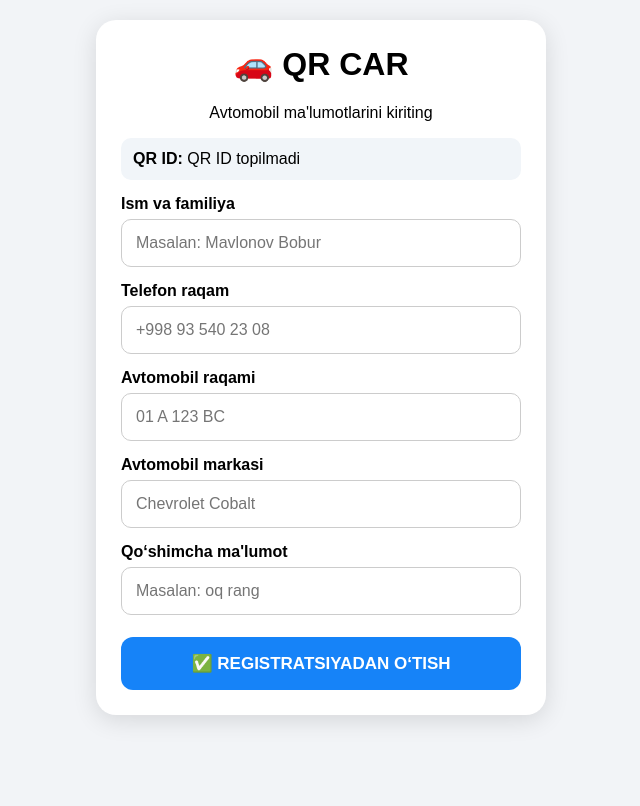
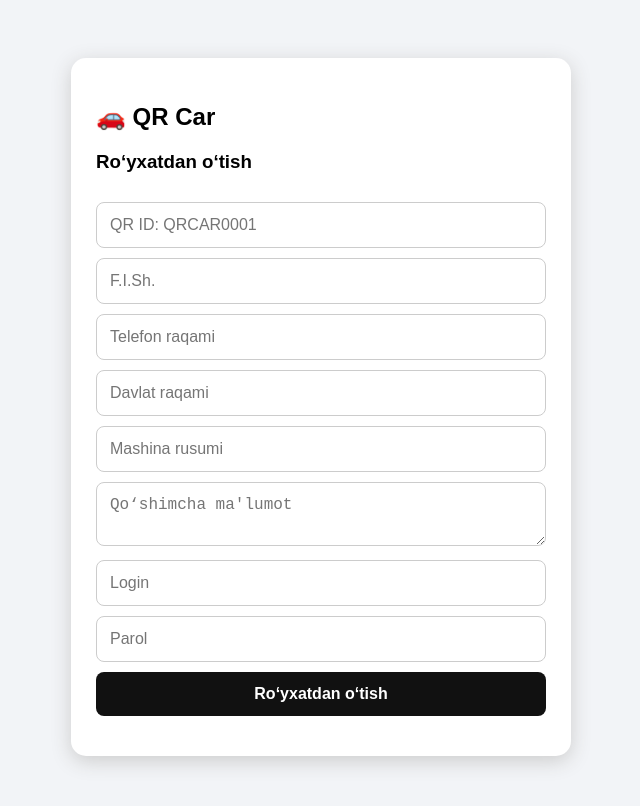
Before and after one commit to nigoram668-creator/QR_car, a website: page public/register.html in a window 1280 px wide. Shown: the whole page, without its empty margins (319-959 px from the left). Drawn offline with Linux system fonts and the light colour scheme.

Commit message:
Update register.html

```diff
--- a/public/register.html
+++ b/public/register.html
@@ -3,334 +3,127 @@
 <head>
 <meta charset="UTF-8">
 <meta name="viewport" content="width=device-width, initial-scale=1.0">
-
-  <title>QR CAR — Registratsiya</title>
+<title>QR Car — Ro‘yxatdan o‘tish</title>
 
 <style>
-    * {
-      box-sizing: border-box;
+body {
+    font-family: Arial;
+    background: #f2f4f7;
+    padding: 20px;
 }
 
-    body {
-      margin: 0;
-      padding: 20px;
-      min-height: 100vh;
-      background: #f2f4f7;
-      font-family: Arial, sans-serif;
+.box {
+    max-width: 450px;
+    margin: 30px auto;
+    background: white;
+    padding: 25px;
+    border-radius: 15px;
+    box-shadow: 0 5px 20px #ccc;
 }
 
-    .container {
-      max-width: 450px;
-      margin: auto;
-      background: white;
-      padding: 25px;
-      border-radius: 20px;
-      box-shadow: 0 5px 25px rgba(0,0,0,0.12);
+input, textarea, button {
+    width: 100%;
+    box-sizing: border-box;
+    padding: 13px;
+    margin-top: 10px;
+    border-radius: 8px;
+    border: 1px solid #ccc;
+    font-size: 16px;
 }
 
-    h1 {
-      text-align: center;
-      margin-top: 0;
-    }
-
-    label {
-      display: block;
-      margin-top: 15px;
-      margin-bottom: 6px;
+button {
+    background: #111;
+    color: white;
+    border: none;
     font-weight: bold;
 }
 
-    input {
-      width: 100%;
-      padding: 14px;
-      border: 1px solid #ccc;
-      border-radius: 10px;
-      font-size: 16px;
-    }
-
-    input:focus {
-      outline: none;
-      border-color: #1683f8;
-    }
-
-    button {
-      width: 100%;
-      padding: 16px;
-      margin-top: 22px;
-      border: 0;
-      border-radius: 12px;
-      background: #1683f8;
-      color: white;
-      font-size: 17px;
-      font-weight: bold;
-      cursor: pointer;
-    }
-
-    button:hover {
-      background: #086fd8;
-    }
-
-    .qr-box {
-      background: #f1f5f9;
-      padding: 12px;
-      border-radius: 10px;
-      margin-bottom: 15px;
-    }
-
-    .error {
-      color: #d00;
+#message {
     margin-top: 15px;
     text-align: center;
-    }
-
-    .success {
-      color: #16803c;
-      margin-top: 15px;
-      text-align: center;
-      font-weight: bold;
 }
 </style>
 </head>
 
 <body>
 
-<div class="container">
+<div class="box">
 
-  <h1>🚗 QR CAR</h1>
+<h2>🚗 QR Car</h2>
+<h3>Ro‘yxatdan o‘tish</h3>
 
-  <p style="text-align:center;">
-    Avtomobil ma'lumotlarini kiriting
-  </p>
+<input id="qr_id" placeholder="QR ID: QRCAR0001">
 
-  <div class="qr-box">
-    <b>QR ID:</b>
-    <span id="qrText">Aniqlanmoqda...</span>
-  </div>
+<input id="name" placeholder="F.I.Sh.">
 
+<input id="phone" placeholder="Telefon raqami">
 
-  <form id="registerForm">
+<input id="car_number" placeholder="Davlat raqami">
 
-    <label>Ism va familiya</label>
+<input id="car_model" placeholder="Mashina rusumi">
 
-    <input
-      type="text"
-      id="name"
-      placeholder="Masalan: Mavlonov Bobur"
-      required
-    >
+<textarea id="info" placeholder="Qo‘shimcha ma'lumot"></textarea>
 
+<input id="username" placeholder="Login">
 
-    <label>Telefon raqam</label>
+<input id="password" type="password" placeholder="Parol">
 
-    <input
-      type="tel"
-      id="phone"
-      placeholder="+998 93 540 23 08"
-      required
-    >
-
-
-    <label>Avtomobil raqami</label>
-
-    <input
-      type="text"
-      id="carNumber"
-      placeholder="01 A 123 BC"
-    >
-
-
-    <label>Avtomobil markasi</label>
-
-    <input
-      type="text"
-      id="carModel"
-      placeholder="Chevrolet Cobalt"
-    >
-
-
-    <label>Qo‘shimcha ma'lumot</label>
-
-    <input
-      type="text"
-      id="info"
-      placeholder="Masalan: oq rang"
-    >
-
-
-    <button type="submit">
-      ✅ REGISTRATSIYADAN O‘TISH
+<button onclick="register()">
+    Ro‘yxatdan o‘tish
 </button>
-
-  </form>
-
 
 <div id="message"></div>
 
 </div>
 
-
 <script>
 
-const params = new URLSearchParams(window.location.search);
-
-let qrId = params.get("qr");
-
-
-/*
-  QR ID bo'lmasa
-*/
-
-if (!qrId) {
-
-  document.getElementById("qrText").innerText =
-    "QR ID topilmadi";
-
-} else {
-
-  document.getElementById("qrText").innerText =
-    qrId;
-
-}
-
-
-/*
-  REGISTRATSIYA
-*/
-
-document.getElementById("registerForm").addEventListener(
-  "submit",
-  async function(event) {
-
-    event.preventDefault();
-
-
-    if (!qrId) {
-
-      showError("❌ QR ID topilmadi.");
-
-      return;
-
-    }
-
-
-    const name =
-      document.getElementById("name").value.trim();
-
-    const phone =
-      document.getElementById("phone").value.trim();
-
-    const carNumber =
-      document.getElementById("carNumber").value.trim();
-
-    const carModel =
-      document.getElementById("carModel").value.trim();
-
-    const info =
-      document.getElementById("info").value.trim();
-
-
-    if (!name || !phone) {
-
-      showError(
-        "❌ Ism va telefon raqamni kiriting."
-      );
-
-      return;
-
-    }
-
+async function register() {
 
     const data = {
-
-      qr_id: qrId,
-
-      name: name,
-
-      phone: phone,
-
-      car_number: carNumber,
-
-      car_model: carModel,
-
-      info: info
-
+        qr_id: document.getElementById("qr_id").value.trim(),
+        name: document.getElementById("name").value.trim(),
+        phone: document.getElementById("phone").value.trim(),
+        car_number: document.getElementById("car_number").value.trim(),
+        car_model: document.getElementById("car_model").value.trim(),
+        info: document.getElementById("info").value.trim(),
+        username: document.getElementById("username").value.trim(),
+        password: document.getElementById("password").value
     };
 
+    const message = document.getElementById("message");
 
     try {
 
-      const response = await fetch(
-        "/api/register",
-        {
+        const response = await fetch("/api/register", {
             method: "POST",
-
             headers: {
                 "Content-Type": "application/json"
             },
+            body: JSON.stringify(data)
+        });
 
-          body: JSON.stringify(data)
-        }
-      );
         const result = await response.json();
 
-
         if (!response.ok) {
-
-        showError(
-          "❌ " +
-          (result.error ||
-          "Registratsiya amalga oshmadi.")
-        );
-
+            message.innerHTML =
+                "❌ " + (result.error || "Xatolik");
             return;
-
         }
 
+        message.innerHTML =
+            "✅ Ro‘yxatdan o‘tish muvaffaqiyatli!";
 
-      /*
-        MUVAFFAQIYATLI
-      */
-
-      document.getElementById("message").className =
-        "success";
-
-      document.getElementById("message").innerText =
-        "✅ Registratsiya muvaffaqiyatli!";
-
-
-      /*
-        Profilga o'tish
-      */
-
-      setTimeout(function() {
-
-        window.location.href =
-          "/car/" +
-          encodeURIComponent(qrId);
-
-      }, 1000);
-
+        setTimeout(() => {
+            window.location.href = "/login.html";
+        }, 1500);
 
     } catch (error) {
 
-      showError(
-        "❌ Server bilan aloqa qilishda xato."
-      );
+        message.innerHTML =
+            "❌ Server bilan aloqa yo‘q";
 
     }
-
-  }
-);
-
-
-function showError(text) {
-
-  document.getElementById("message").className =
-    "error";
-
-  document.getElementById("message").innerText =
-    text;
-
 }
 
 </script>
```
Lines whose indentation alone changed are shown as unchanged.
